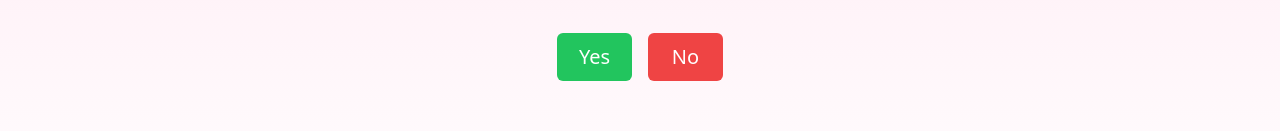
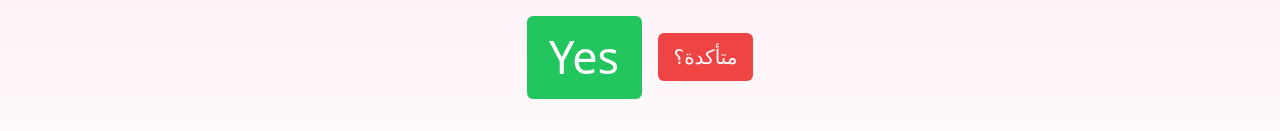
Before and after one commit to MRPAGON/-, a plain HTML site: page index.html in a window 1280 px wide. Both pictures are taken after a click on the button "No". Shown: the part 539-670 px from the top of the page. Drawn offline with nearby package versions, Linux system fonts and the light colour scheme.

Commit message:
Update index.html

```diff
--- a/index.html
+++ b/index.html
@@ -79,7 +79,7 @@
         yesButton.style.width = `${buttonWidth}px`;
         yesButton.style.fontSize = `${fontSize}px`; // Update font size
         if (noClickCount < 6) {
-          noButton.textContent = ["لا", "متأكدة؟", "رورو", "انت بتكسري قلبي علي فكره", "هعيط" ,"مينفعش كده والله" "نجرب طب"][noClickCount];
+          noButton.textContent = ["لا", "متأكدة؟", "رورو", "انت بتكسري قلبي علي فكره", "هعيط" ,"مينفعش كده والله" , "نجرب طب"][noClickCount];
         }
       }
     });
```
